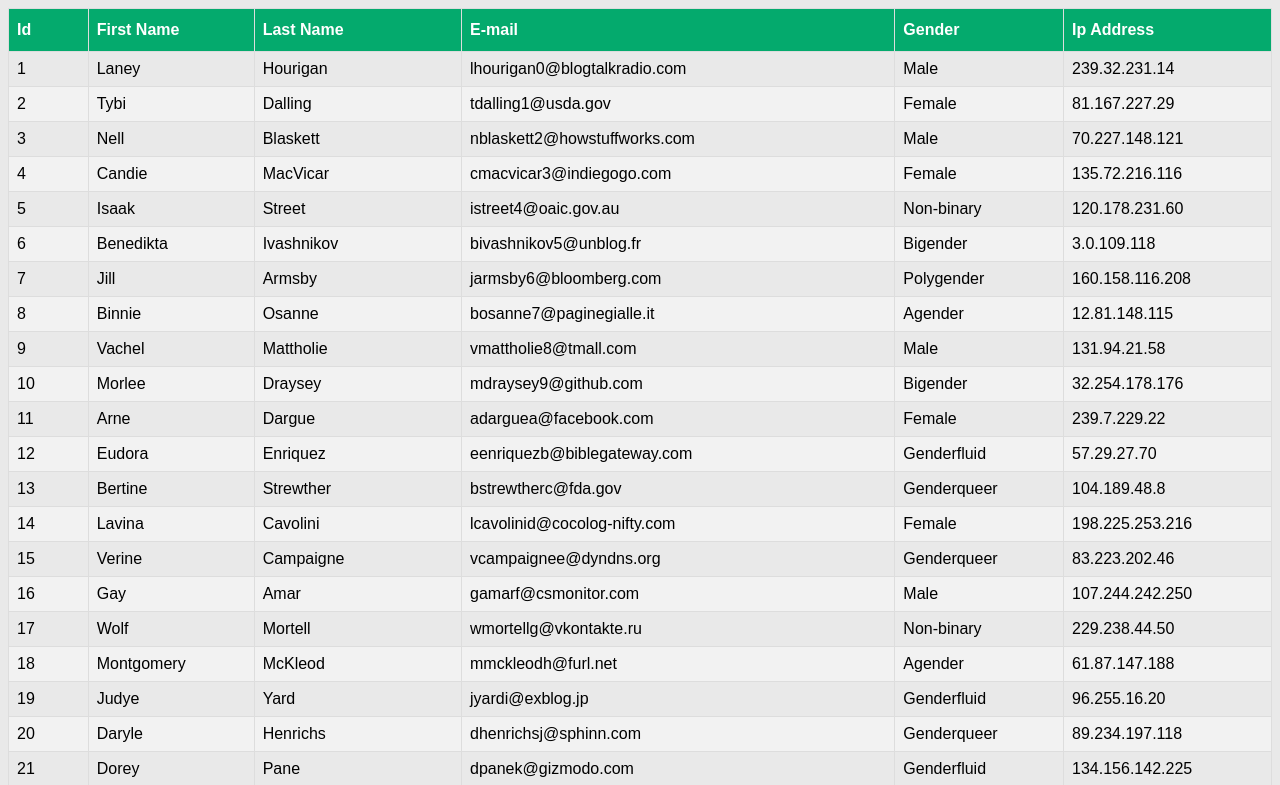
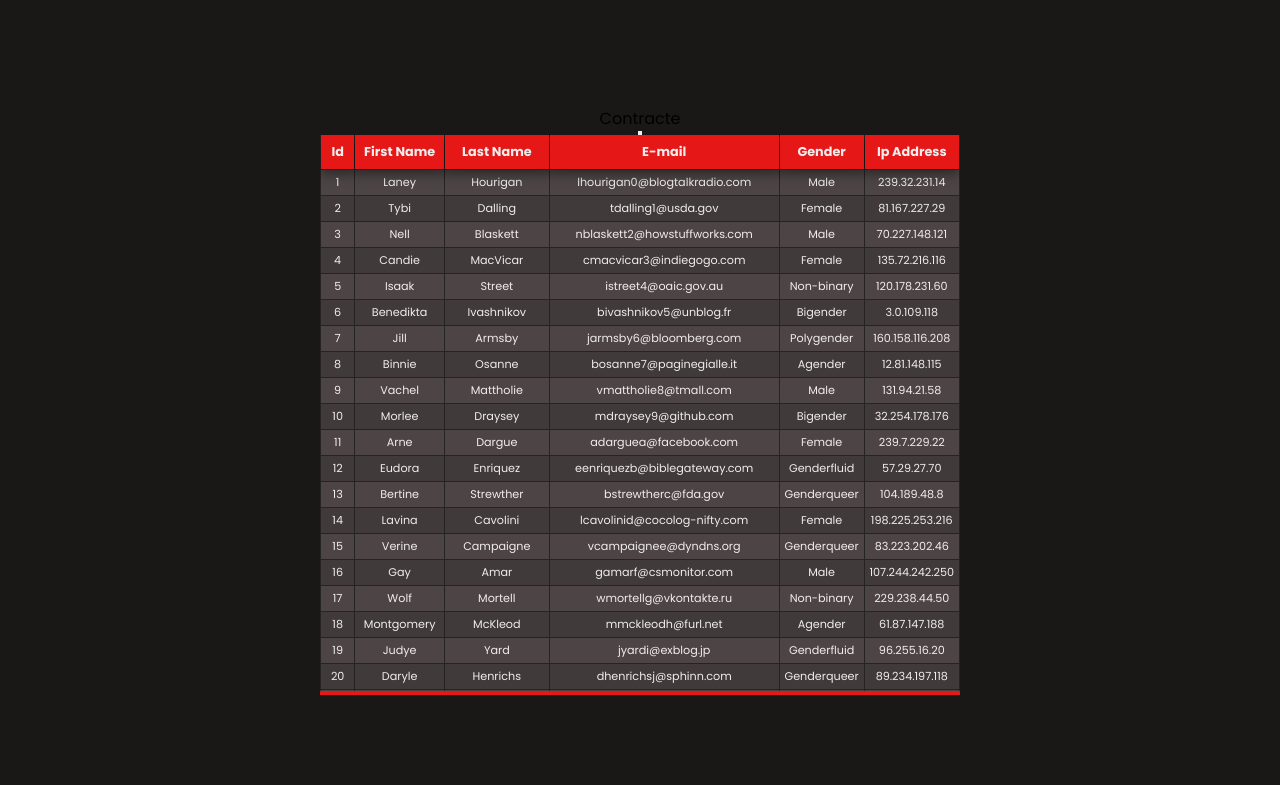
Before and after one commit to GoiaIulian/table-playground, a React (Create React App) app: page / in a window 1280 px wide. Shown: the top 785 px of the page. Built offline with nearby package versions, Linux system fonts and the light colour scheme.

Commit message:
Added table and table styling

```diff
--- a/package.json
+++ b/package.json
@@ -5,6 +5,7 @@
   "dependencies": {
     "react": "^17.0.2",
     "react-dom": "^17.0.2",
+    "react-icons": "^4.3.1",
     "react-scripts": "^4.0.3"
   },
   "scripts": {
--- a/src/App.js
+++ b/src/App.js
@@ -9,7 +9,13 @@ function App() {
 
     return (
         <div className='main-container'>
-            <Grid columns={columns} data={data}></Grid>
+            <div className='component-container'>
+                <div className='tab-title'>Contracte</div>
+                <button className='crud-button'></button>
+                <div className='grid-container'>
+                    <Grid columns={columns} data={data}></Grid>
+                </div>
+            </div>
         </div>
     );
 }
--- a/src/styles/components/_grid.scss
+++ b/src/styles/components/_grid.scss
@@ -1,22 +1,50 @@
 table {
-  font-family: Arial, Helvetica, sans-serif;
+  position: relative;
+  width: 100%;
   border-collapse: collapse;
-  width: 100%;
+
+  thead {
+    position: -webkit-sticky;
+    position: sticky;
+    top: 0;
+    z-index: 2;
+    filter: drop-shadow(0px 5px 6px rgba(0, 0, 0, 0.45));
   }
 
-table td, table th {
-  border: 1px solid #ddd;
-  padding: 8px;
+  td {
+    border: 1px solid var(--color-dark-4);
+    font-size: 0.7em;
+    padding: 4px;
   }
 
-table tr:nth-child(even){background-color: #f2f2f2;}
+  tr {
+    cursor: pointer;
+    text-align: center;
+    color: var(--color-text);
+    background-color: var(--color-dark-1);
 
-table tr:hover {background-color: #ddd;}
+    transition: all ease-in .3s;
 
-table th {
+    &:nth-child(even){
+      background-color: var(--color-dark-2);
+    }
+
+    &:hover {
+      background-color: var(--color-secondary);
+    }
+  }
+
+  th {
     padding-top: 12px;
     padding-bottom: 12px;
-  text-align: left;
-  background-color: #04AA6D;
-  color: white;
+    text-align: center;
+    background-color:var(--color-primary);
+    color: var(--color-text);
+
+    border-inline: 1px solid var(--color-dark-4);
+    padding: 8px;
+
+    font-weight: 700;
+    font-size: 0.8em;
   }
+}
--- a/src/styles/components/_index.scss
+++ b/src/styles/components/_index.scss
@@ -1 +1,2 @@
 @forward "./grid";
+@forward "./tab";
--- /dev/null
+++ b/src/styles/components/_tab.scss
@@ -0,0 +1,29 @@
+.main-container {
+    display: flex;
+    flex-direction: column;
+    align-items: center;
+    justify-content: center;
+    background-color: var(--color-dark-5);
+    min-width: 100%;
+    height: 100vh;
+
+    .component-container {
+        display: flex;
+        flex-direction: column;
+        align-items: center;
+        justify-content: center;
+        min-width: 100%;
+
+        .grid-container {
+            display: flex;
+            flex-direction: column;
+            align-items: flex-start;
+            justify-content: flex-start;
+            width: 50%;
+            max-height: 70vh;
+            overflow: auto;
+
+            border-bottom: .3em solid var(--color-primary);
+        }
+    }
+}
--- a/src/styles/constants/_general.scss
+++ b/src/styles/constants/_general.scss
@@ -1,3 +1,54 @@
+@import url('https://fonts.googleapis.com/css2?family=Poppins:wght@300;400;500;700&display=swap');
+
+* {
+    margin: 0;
+    padding: 0;
+    box-sizing: border-box;
+}
+
+:root {
+    --color-primary: #E51717;
+    --color-secondary: #E53939;
+    --color-tertiary: #BF1313;
+    --color-light-1: #F2EDED;
+    --color-light-2: #E5E1E1;
+    --color-light-3: #D9D4D4;
+    --color-light-4: #CCC8C8;
+    --color-dark-1: #4D4545;
+    --color-dark-2: #403A3A;
+    --color-dark-3: #332E2E;
+    --color-dark-4: #262323;
+    --color-dark-5: #1A1717;
+    --color-text: #F2EDED;
+    --color-header: #E51717;
+}
+
+/* width */
+::-webkit-scrollbar {
+    width: 7px;
+    height: 7px;
+}
+
+/* Track */
+::-webkit-scrollbar-track {
+    background-color: var(--color-dark-4);
+    border-radius: 100vw;
+    margin-top: 35px;
+}
+
+/* Handle */
+::-webkit-scrollbar-thumb {
+    background:var(--color-dark-2);
+    border-radius: 100vw;
+    cursor: pointer;
+}
+
+/* Handle on hover */
+::-webkit-scrollbar-thumb:hover {
+    background-color: var(--color-dark-1);
+}
+
 body {
-    background-color: rgb(233, 233, 233);
+    background-color: var(--color-dark-5);
+    font-family: 'Poppins', sans-serif;
 }
--- a/src/styles/index.css
+++ b/src/styles/index.css
@@ -1,32 +1,124 @@
+@import url("https://fonts.googleapis.com/css2?family=Poppins:wght@300;400;500;700&display=swap");
+* {
+  margin: 0;
+  padding: 0;
+  box-sizing: border-box;
+}
+
+:root {
+  --color-primary: #E51717;
+  --color-secondary: #E53939;
+  --color-tertiary: #BF1313;
+  --color-light-1: #F2EDED;
+  --color-light-2: #E5E1E1;
+  --color-light-3: #D9D4D4;
+  --color-light-4: #CCC8C8;
+  --color-dark-1: #4D4545;
+  --color-dark-2: #403A3A;
+  --color-dark-3: #332E2E;
+  --color-dark-4: #262323;
+  --color-dark-5: #1A1717;
+  --color-text: #F2EDED;
+  --color-header: #E51717;
+}
+
+/* width */
+::-webkit-scrollbar {
+  width: 7px;
+  height: 7px;
+}
+
+/* Track */
+::-webkit-scrollbar-track {
+  background-color: var(--color-dark-4);
+  border-radius: 100vw;
+  margin-top: 35px;
+}
+
+/* Handle */
+::-webkit-scrollbar-thumb {
+  background: var(--color-dark-2);
+  border-radius: 100vw;
+  cursor: pointer;
+}
+
+/* Handle on hover */
+::-webkit-scrollbar-thumb:hover {
+  background-color: var(--color-dark-1);
+}
+
 body {
-  background-color: #e9e9e9;
+  background-color: var(--color-dark-5);
+  font-family: "Poppins", sans-serif;
 }
 
 table {
-  font-family: Arial, Helvetica, sans-serif;
+  position: relative;
+  width: 100%;
   border-collapse: collapse;
-  width: 100%;
 }
-
-table td, table th {
-  border: 1px solid #ddd;
-  padding: 8px;
+table thead {
+  position: -webkit-sticky;
+  position: sticky;
+  top: 0;
+  z-index: 2;
+  filter: drop-shadow(0px 5px 6px rgba(0, 0, 0, 0.45));
 }
-
+table td {
+  border: 1px solid var(--color-dark-4);
+  font-size: 0.7em;
+  padding: 4px;
+}
+table tr {
+  cursor: pointer;
+  text-align: center;
+  color: var(--color-text);
+  background-color: var(--color-dark-1);
+  transition: all ease-in 0.3s;
+}
 table tr:nth-child(even) {
-  background-color: #f2f2f2;
+  background-color: var(--color-dark-2);
 }
-
 table tr:hover {
-  background-color: #ddd;
+  background-color: var(--color-secondary);
 }
-
 table th {
   padding-top: 12px;
   padding-bottom: 12px;
-  text-align: left;
-  background-color: #04AA6D;
-  color: white;
+  text-align: center;
+  background-color: var(--color-primary);
+  color: var(--color-text);
+  border-inline: 1px solid var(--color-dark-4);
+  padding: 8px;
+  font-weight: 700;
+  font-size: 0.8em;
+}
+
+.main-container {
+  display: flex;
+  flex-direction: column;
+  align-items: center;
+  justify-content: center;
+  background-color: var(--color-dark-5);
+  min-width: 100%;
+  height: 100vh;
+}
+.main-container .component-container {
+  display: flex;
+  flex-direction: column;
+  align-items: center;
+  justify-content: center;
+  min-width: 100%;
+}
+.main-container .component-container .grid-container {
+  display: flex;
+  flex-direction: column;
+  align-items: flex-start;
+  justify-content: flex-start;
+  width: 50%;
+  max-height: 70vh;
+  overflow: auto;
+  border-bottom: 0.3em solid var(--color-primary);
 }
 
 /*# sourceMappingURL=index.css.map */
```
Also changed, not shown: 2 other files (tests, documents, lock files or other folders). Lines whose indentation alone changed are shown as unchanged.
